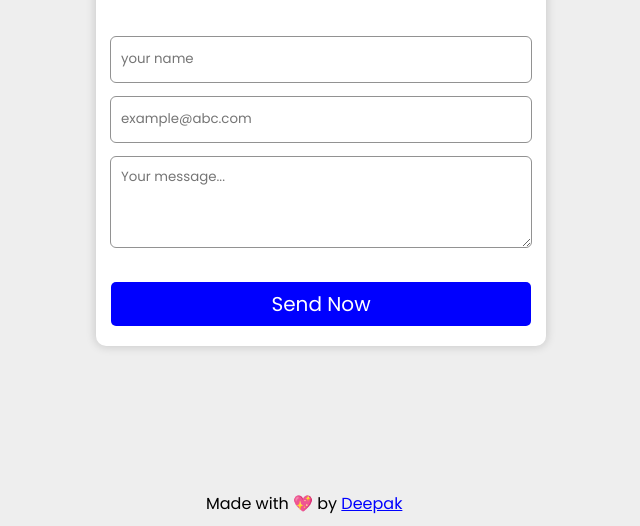
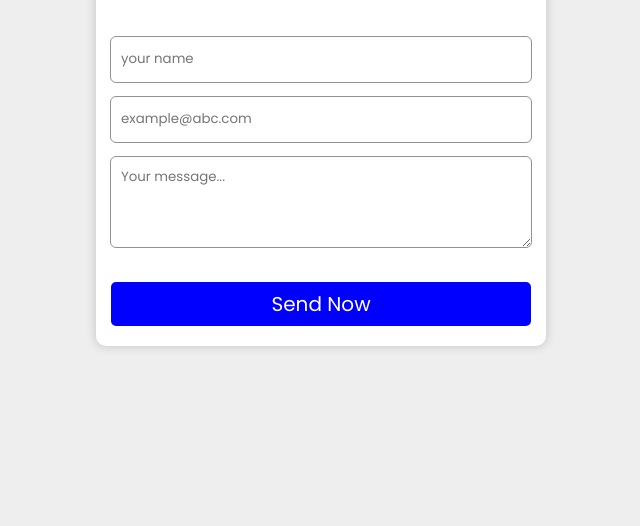
Before and after one commit to deepakydv9315/blue-contact-form, a plain HTML site: page index.html in a window 1280 px wide. Shown: the part 274-800 px from the top of the page, without its empty margins (319-959 px from the left). Drawn offline with Linux system fonts and the light colour scheme.

Commit message:
Update index.html

```diff
--- a/index.html
+++ b/index.html
@@ -25,7 +25,7 @@
         </form>
     </div>
 
-    <span class="dev-info">Made with 💖 by <a href="https://www.instagram.com/syco_coders/">Deepak</a></span>
+<!--     <span class="dev-info">Made with 💖 by <a href="https://www.instagram.com/syco_coders/">Deepak</a></span> -->
     <!-- link app.js  -->
     <script src="./app.js"></script>
 </body>
```
